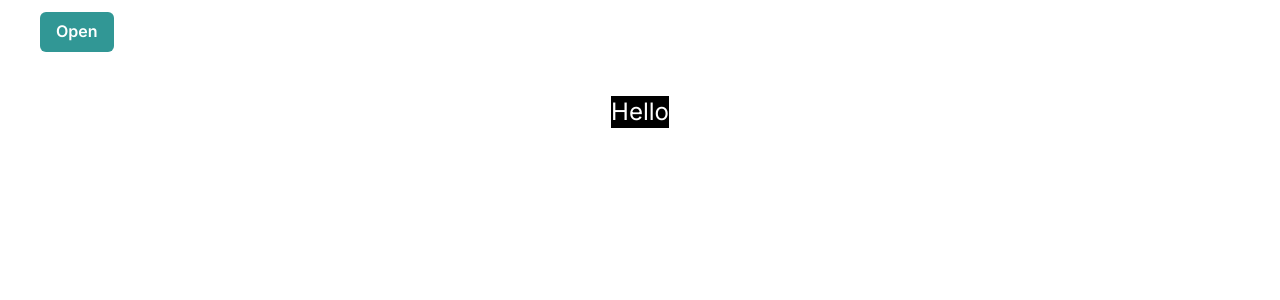
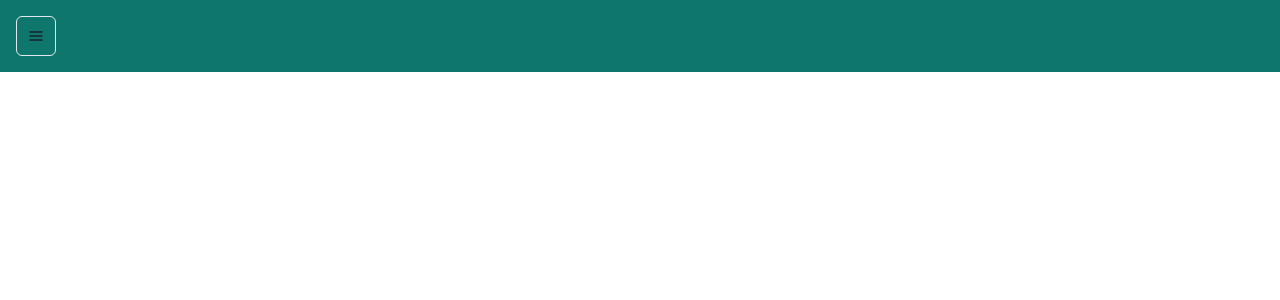
Before and after one commit to AFourAbdullah/social-media-dashboard-nextjs, a Next.js app: page / in a window 1280 px wide. Shown: the top 300 px of the page. Built offline with nearby package versions, Linux system fonts and the light colour scheme.

Commit message:
files added

```diff
--- /dev/null
+++ b/app/components/Header.tsx
@@ -0,0 +1,23 @@
+"use client";
+import React from "react";
+import { HamburgerIcon } from "@chakra-ui/icons";
+
+import { Menu, MenuButton, IconButton } from "@chakra-ui/react";
+const Header = ({ btnRef, onOpen }: any) => {
+  return (
+    <div className="bg-teal-700 text-white p-4">
+      <Menu variant="blue">
+        <MenuButton
+          as={IconButton}
+          aria-label="Options"
+          icon={<HamburgerIcon />}
+          variant="outline"
+          ref={btnRef}
+          onClick={onOpen}
+        />
+      </Menu>
+    </div>
+  );
+};
+
+export default Header;
--- a/app/components/Sidebar.tsx
+++ b/app/components/Sidebar.tsx
@@ -1,4 +1,5 @@
 "use client";
+import { HamburgerIcon } from "@chakra-ui/icons";
 import {
   Button,
   Drawer,
@@ -9,27 +10,18 @@ import {
   DrawerFooter,
   DrawerContent,
   useDisclosure,
+  Menu,
+  MenuButton,
+  MenuItem,
+  IconButton,
+  MenuList,
 } from "@chakra-ui/react";
+import Link from "next/link";
 import React from "react";
 
-export default function Sidebar() {
-  const { isOpen = true, onOpen, onClose } = useDisclosure();
-  const btnRef = React.createRef<HTMLButtonElement>();
-
+export default function Sidebar({ isOpen, onClose, onOpen, btnRef }: any) {
   return (
     <>
-      <Button
-        ref={btnRef}
-        colorScheme="teal"
-        className="bg-black"
-        onClick={onOpen}
-        alignSelf="left"
-        left="10"
-        position="absolute"
-        top="3"
-      >
-        Open
-      </Button>
       <Drawer
         isOpen={isOpen}
         placement="left"
@@ -39,16 +31,13 @@ export default function Sidebar() {
         <DrawerOverlay />
         <DrawerContent>
           <DrawerCloseButton />
-          <DrawerHeader>Create your account</DrawerHeader>
+          <DrawerHeader>DASHBOARD</DrawerHeader>
 
-          <DrawerBody></DrawerBody>
+          <DrawerBody>
+            <Link href="/">Dashboard</Link>
+          </DrawerBody>
 
-          <DrawerFooter>
-            <Button variant="outline" mr={3} onClick={onClose}>
-              Cancel
-            </Button>
-            <Button colorScheme="blue">Save</Button>
-          </DrawerFooter>
+          <DrawerFooter>Social Media</DrawerFooter>
         </DrawerContent>
       </Drawer>
     </>
--- a/app/layout.tsx
+++ b/app/layout.tsx
@@ -1,7 +1,14 @@
+"use client";
+
 import "./globals.css";
 import type { Metadata } from "next";
 import { Inter } from "next/font/google";
 import { ChakraProvider } from "@chakra-ui/react";
+
+import Sidebar from "./components/Sidebar";
+import { useDisclosure } from "@chakra-ui/react";
+import React from "react";
+import Header from "./components/Header";
 
 const inter = Inter({ subsets: ["latin"] });
 
@@ -15,10 +22,16 @@ export default function RootLayout({
 }: {
   children: React.ReactNode;
 }) {
+  const { isOpen = true, onOpen, onClose } = useDisclosure();
+  const btnRef = React.createRef<HTMLButtonElement>();
   return (
     <html lang="en">
       <body className={inter.className}>
-        <ChakraProvider>{children}</ChakraProvider>
+        <ChakraProvider>
+          <Header btnRef={btnRef} onOpen={onOpen} />
+          <Sidebar btnRef={btnRef} onOpen={onOpen} isOpen={isOpen} onClose={onClose} />
+          {children}
+        </ChakraProvider>
       </body>
     </html>
   );
--- a/app/page.tsx
+++ b/app/page.tsx
@@ -1,11 +1,5 @@
-import Image from "next/image";
-import Sidebar from "./components/Sidebar";
-
 export default function Home() {
   return (
-    <main className="flex min-h-screen flex-col items-center justify-between p-24">
-      <Sidebar />
-      <h2 className="bg-black text-white text-2xl">Hello</h2>
-    </main>
+    <main className="flex min-h-screen flex-col items-center justify-between p-24"></main>
   );
 }
```
